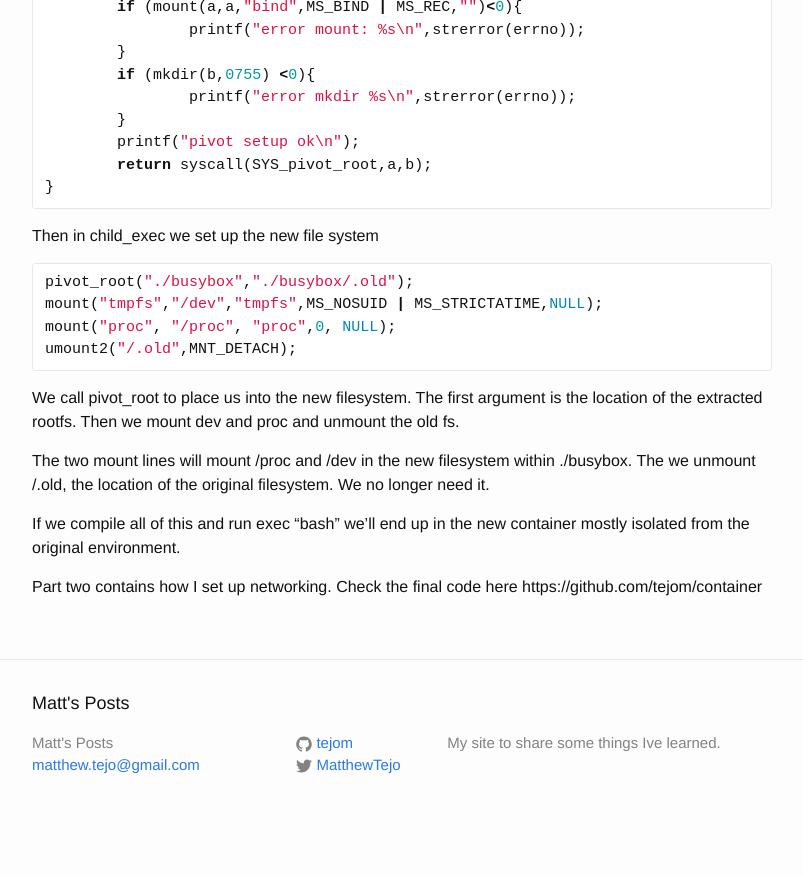
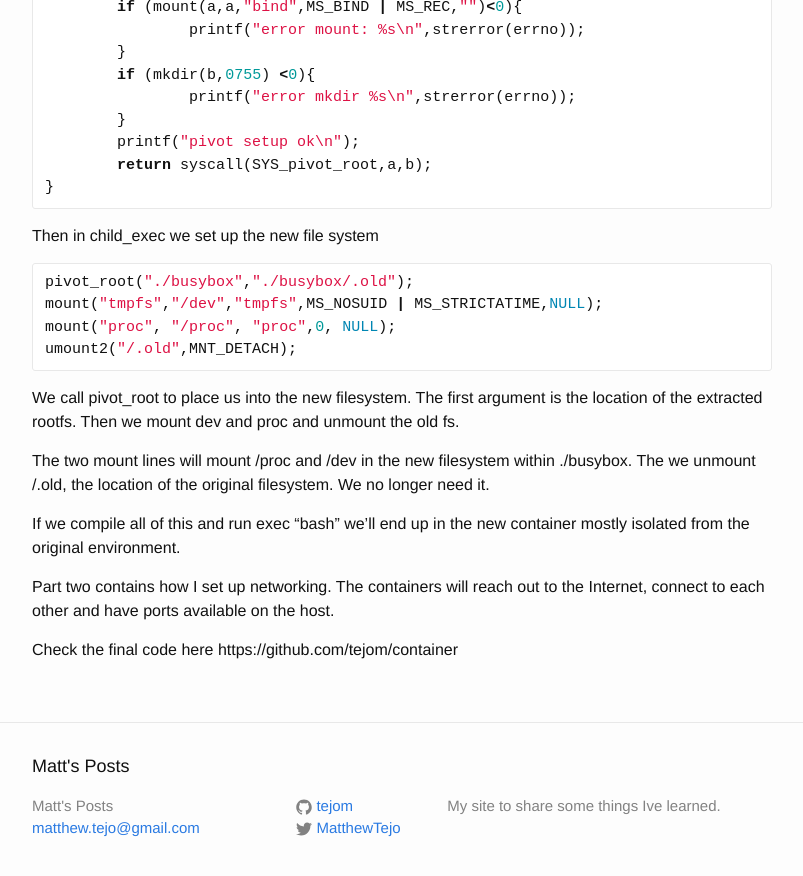
Before and after one commit to tejom/tejom.github.io, a Jekyll site: the page built from _posts/2016-10-04-containers-from-scratch-pt1.markdown, in a window 1280 px wide and 900 px high, scrolled down 2603 px. Shown: the top 876 px of the window, without its empty margins (238-1041 px from the left). Built offline with Jekyll 4.4.1, drawn with Linux system fonts in a browser that asks for light colours; before the commit the page ends 3440 px from its top, so only the background shows below that.

Commit message:
Add a final sentance

```diff
--- a/_posts/2016-10-04-containers-from-scratch-pt1.markdown
+++ b/_posts/2016-10-04-containers-from-scratch-pt1.markdown
@@ -131,5 +131,6 @@ The two mount lines will mount /proc and /dev in the new filesystem within ./bus
 
 If we compile all of this and run exec "bash" we'll end up in the new container mostly isolated from the original environment.
 
-Part two contains how I set up networking.
+Part two contains how I set up networking. The containers will reach out to the Internet, connect to each other and have ports available on the host.
+
 Check the final code here https://github.com/tejom/container
```
